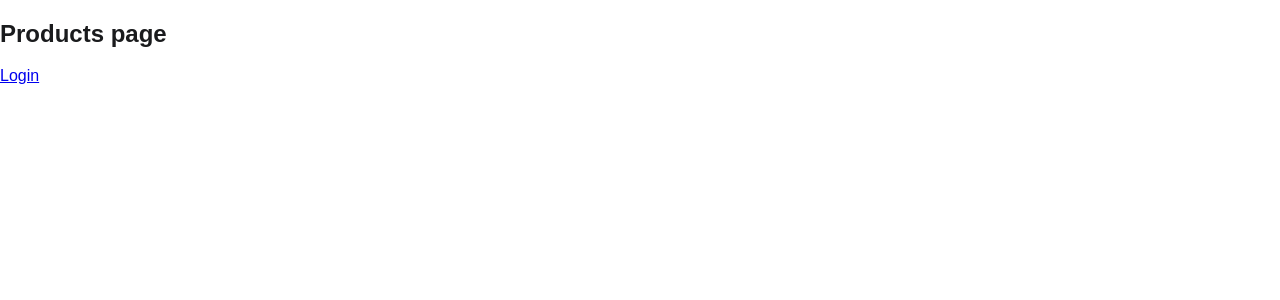
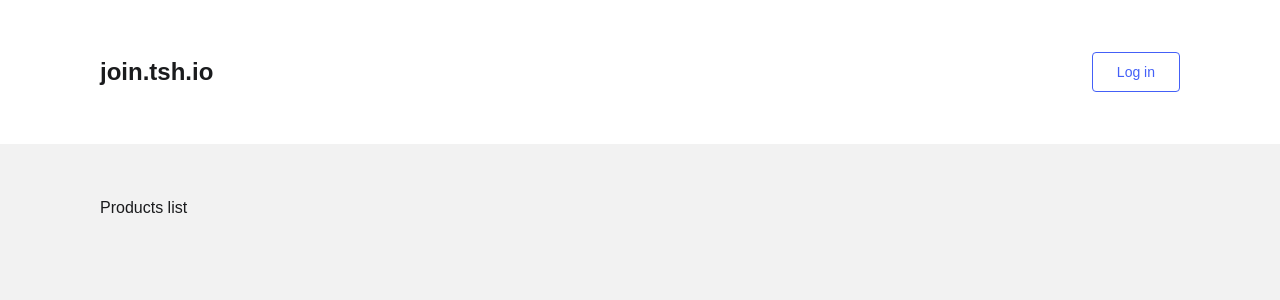
Before and after one commit to Wyrobowa/tsh_products_list, a React (Create React App) app: page / in a window 1280 px wide. Shown: the top 300 px of the page. Built offline with nearby package versions, Linux system fonts and the light colour scheme.

Commit message:
add layout component and adjust existing components and styles

```diff
--- a/src/app/AppStyles.js
+++ b/src/app/AppStyles.js
@@ -5,8 +5,8 @@ export const GlobalStyles = createGlobalStyle`
   ${styledNormalize}
 
   body {
-    background-color: ${({ theme }) => theme.colors.white};
+    background-color: ${({ theme }) => theme.colors.grey};
     font-family: 'Nunito Sans', sans-serif;
-    color: ${({ theme }) => theme.colors.fontMain};
+    color: ${({ theme }) => theme.colors.black2};
   }
 `;
--- a/src/app/products/Products.jsx
+++ b/src/app/products/Products.jsx
@@ -1,13 +1,12 @@
 import React from 'react';
-import { Link } from 'react-router-dom';
 
-import { AppRoute } from '../../routing/AppRoute.enum';
+// Components
+import Layout from '../../components/layout/Layout';
 
 export const Products = () => {
   return (
-    <>
-      <h2>Products page</h2>
-      <Link to={AppRoute.login}> Login </Link>
-    </>
+    <Layout>
+      Products list
+    </Layout>
   );
 };
--- a/src/common/variables.js
+++ b/src/common/variables.js
@@ -1,12 +1,13 @@
 export const variables = {
   colors: {
-    black: 'hsl(0, 0%, 0%)',
-    white: 'hsl(0, 0%, 100%)',
-    fontMain: '#1A1B1D',
+    black: '#000000',
+    black2: '#1A1B1D',
     blue: '#4460F7',
+    grey: '#F2F2F2',
+    white: '#FFFFFF',
   },
   paddings: {
     button: '11px 24px',
-    main: '0 108px',
+    main: '0 100px',
   },
 };
--- a/src/components/header/HeaderStyles.js
+++ b/src/components/header/HeaderStyles.js
@@ -7,6 +7,7 @@ export const Header = styled.header`
   display: flex;
   height: 144px;
   padding: ${({ theme }) => theme.paddings.main};
+  background-color: ${({ theme }) => theme.colors.white};
 `;
 
 export const Title = styled(Link)`
@@ -15,5 +16,5 @@ export const Title = styled(Link)`
   font-size: 24px;
   line-height: 40px;
   text-decoration: none;
-  color: ${({ theme }) => theme.colors.fontMain};
+  color: ${({ theme }) => theme.colors.black2};
 `;
--- /dev/null
+++ b/src/components/layout/Layout.jsx
@@ -0,0 +1,23 @@
+import React from 'react';
+import PropTypes from 'prop-types';
+
+// Components
+import { Header } from '../header/Header';
+
+// Styles
+import * as Styled from './LayoutStyles';
+
+const Layout = ({ children }) => {
+  return (
+    <>
+      <Header />
+      <Styled.Container>{children}</Styled.Container>
+    </>
+  );
+};
+
+Layout.propTypes = {
+  children: PropTypes.node.isRequired,
+};
+
+export default Layout;
--- /dev/null
+++ b/src/components/layout/LayoutStyles.js
@@ -0,0 +1,6 @@
+import styled from 'styled-components';
+
+export const Container = styled.header`
+  padding: ${({ theme }) => theme.paddings.main};
+  padding-top: 55px;
+`;
```
Also changed, not shown: 1 other file (tests, documents, lock files or other folders).
